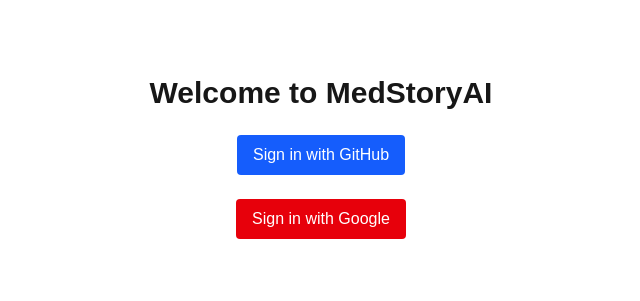
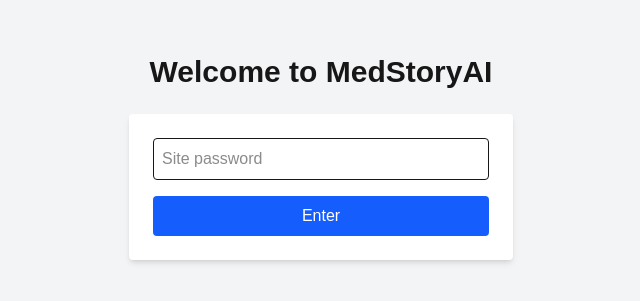
Before and after one commit to jaburnell920/medstory-ai, a Next.js app: page / in a window 1280 px wide. Shown: the part 243-544 px from the top of the page, without its empty margins (319-959 px from the left). Built offline with nearby package versions, Linux system fonts and the light colour scheme; no server answers.

Commit message:
updated login

```diff
--- a/package.json
+++ b/package.json
@@ -14,7 +14,6 @@
     "mongodb": "^6.17.0",
     "mongoose": "^8.15.1",
     "next": "15.3.3",
-    "next-auth": "^4.24.11",
     "openai": "^5.1.0",
     "react": "^19.0.0",
     "react-dom": "^19.0.0",
--- /dev/null
+++ b/src/app/api/auth-password/route.ts
@@ -0,0 +1,18 @@
+import { NextRequest, NextResponse } from 'next/server';
+
+export async function POST(req: NextRequest) {
+  const { password } = await req.json();
+  const correctPassword = process.env.SITE_PASSWORD;
+
+  if (password === correctPassword) {
+    const res = NextResponse.json({ success: true });
+    res.cookies.set('medstory-auth', password, {
+      httpOnly: true,
+      path: '/',
+      maxAge: 60 * 60 * 24 * 7, // 1 week
+    });
+    return res;
+  }
+
+  return NextResponse.json({ error: 'Invalid password' }, { status: 401 });
+}
--- a/src/app/api/auth/[...nextauth]/route.ts
+++ /dev/null
@@ -1,7 +0,0 @@
-import NextAuth from 'next-auth';
-import { authOptions } from '@/lib/authOptions';
-
-const handler = NextAuth(authOptions);
-
-export const GET = handler;
-export const POST = handler;
--- a/src/app/api/openai/route.ts
+++ b/src/app/api/openai/route.ts
@@ -1,4 +1,3 @@
-/* eslint-disable */
 import { NextRequest, NextResponse } from 'next/server';
 import OpenAI from 'openai';
 
@@ -31,29 +30,29 @@
         `;
 
   try {
-    // const chatCompletion = await openai.chat.completions.create({
-    //   model: 'gpt-3.5-turbo',
-    //   messages: [
-    //     {
-    //       role: 'system',
-    //       content: 'You are a helpful assistant for scientific storytelling.',
-    //     },
-    //     {
-    //       role: 'user',
-    //       content: prompt,
-    //     },
-    //   ],
+    const chatCompletion = await openai.chat.completions.create({
+      model: 'gpt-3.5-turbo',
+      messages: [
+        {
+          role: 'system',
+          content: 'You are a helpful assistant for scientific storytelling.',
+        },
+        {
+          role: 'user',
+          content: prompt,
+        },
+      ],
+    });
+
+    return NextResponse.json({ result: chatCompletion.choices[0].message.content });
+
+    // return NextResponse.json({
+    //   result: `Tension:
+    //   In a world where kidney stones cause excruciating pain and inefficiency in daily life, urologists face the ongoing challenge of providing effective treatments to prevent reoccurrence in their patients. Despite various therapeutic approaches, many individuals still endure the agony of kidney stone formation, prompting urologists to seek innovative solutions to improve patient outcomes and quality of life.
+
+    //   Resolution:
+    //   Introducing magnesium as a potential game-changer in the prevention of kidney stones. Through in-depth research and clinical trials, urologists discover the promising role of magnesium in inhibiting the formation of crystals that lead to stone development. As urologists delve deeper into the science behind magnesium's mechanisms of action, they uncover a new avenue for personalized treatment strategies, empowering them to offer their patients a proactive and effective approach to managing kidney stone recurrence.,`,
     // });
-
-    // return NextResponse.json({ result: chatCompletion.choices[0].message.content });
-
-    return NextResponse.json({
-      result: `Tension:
-      In a world where kidney stones cause excruciating pain and inefficiency in daily life, urologists face the ongoing challenge of providing effective treatments to prevent reoccurrence in their patients. Despite various therapeutic approaches, many individuals still endure the agony of kidney stone formation, prompting urologists to seek innovative solutions to improve patient outcomes and quality of life.
-
-      Resolution:
-      Introducing magnesium as a potential game-changer in the prevention of kidney stones. Through in-depth research and clinical trials, urologists discover the promising role of magnesium in inhibiting the formation of crystals that lead to stone development. As urologists delve deeper into the science behind magnesium's mechanisms of action, they uncover a new avenue for personalized treatment strategies, empowering them to offer their patients a proactive and effective approach to managing kidney stone recurrence.,`,
-    });
   } catch (error) {
     console.error('OpenAI Error:', error);
     return NextResponse.json({ error: 'Failed to generate content' }, { status: 500 });
--- a/src/app/dashboard/page.tsx
+++ b/src/app/dashboard/page.tsx
@@ -1,7 +1,6 @@
 // src/app/dashboard/page.tsx
 'use client';
 
-import { useSession, signOut } from 'next-auth/react';
 import { useRouter } from 'next/navigation';
 import { useEffect, useState } from 'react';
 import { usePathname } from 'next/navigation';
@@ -11,9 +10,6 @@
 import clsx from 'clsx';
 
 export default function Dashboard() {
-  const { status } = useSession();
-  const { data: session } = useSession();
-
   const pathname = usePathname();
 
   const router = useRouter();
@@ -91,8 +87,9 @@
     <div className="flex min-h-screen text-black">
       {/* Sidebar */}
       <aside className="w-72 bg-[#002F6C] text-white flex flex-col p-6">
-        <h2 className="text-2xl font-bold text-orange-400 mb-4">
-          MEDSTORY<span className="text-white">AI</span>
+        <h2 className="text-2xl font-bold mb-4">
+          <span style={{ color: '#35b4fc' }}>MEDSTORY</span>
+          <span style={{ color: '#ff914d' }}>AI</span>
         </h2>
 
         <nav className="flex flex-col space-y-6 text-sm">
@@ -249,22 +246,11 @@
             </ul>
           </div>
         </nav>
-
-        {/* Sign out button */}
-        <p className=" mt-auto px-3 py-1.5 rounded self-start ml-24 text-xs text-gray-400">
-          Hello, {session?.user?.name || 'Guest'}!
-        </p>
-        <button
-          onClick={() => signOut()}
-          className="mt-auto bg-red-600 hover:bg-red-700 px-3 py-1.5 rounded text-sm font-semibold self-start ml-24"
-        >
-          Sign out
-        </button>
       </aside>
 
       {/* Main Content */}
       <main className="flex-1 bg-gray-50 p-12">
-        <h1 className="text-3xl font-extrabold text-gray-900 mb-10">
+        <h1 className="text-3xl font-extrabold text-[#063471] mb-10">
           Welcome to Core Story Concept creation!
         </h1>
         <p className="text-sm text-gray-600 mb-10">
--- /dev/null
+++ b/src/app/enter/page.tsx
@@ -0,0 +1,15 @@
+'use client';
+
+export default function EnterPage() {
+  const handleSubmit = (e: React.FormEvent) => {
+    e.preventDefault();
+    console.log('form submitted!');
+  };
+
+  return (
+    <form onSubmit={handleSubmit}>
+      <input type="text" placeholder="test input" />
+      <button type="submit">Submit</button>
+    </form>
+  );
+}
--- a/src/app/layout.tsx
+++ b/src/app/layout.tsx
@@ -1,17 +1,14 @@
-'use client';
+// src/app/layout.tsx
 
 import './globals.css';
-import { SessionProvider } from 'next-auth/react';
 import { Toaster } from 'react-hot-toast';
 
 export default function RootLayout({ children }: { children: React.ReactNode }) {
   return (
     <html lang="en">
       <body>
-        <SessionProvider>
-          <Toaster position="top-center" reverseOrder={false} />
-          {children}
-        </SessionProvider>
+        <Toaster />
+        {children}
       </body>
     </html>
   );
--- a/src/app/page.tsx
+++ b/src/app/page.tsx
@@ -1,38 +1,49 @@
 'use client';
 
-import { signIn, useSession } from 'next-auth/react';
+import { useState } from 'react';
 import { useRouter } from 'next/navigation';
-import { useEffect } from 'react';
 
 export default function Home() {
-  const { data: session } = useSession();
   const router = useRouter();
+  const [password, setPassword] = useState('');
+  const [error, setError] = useState('');
 
-  useEffect(() => {
-    if (session) {
+  const handlePasswordLogin = async (e: React.FormEvent) => {
+    e.preventDefault();
+    const res = await fetch('/api/auth-password', {
+      method: 'POST',
+      credentials: 'include',
+      headers: { 'Content-Type': 'application/json' },
+      body: JSON.stringify({ password }),
+    });
+
+    if (res.ok) {
       router.push('/dashboard');
+    } else {
+      setError('Incorrect password');
     }
-  }, [session, router]);
+  };
 
   return (
-    <main className="flex flex-col min-h-screen items-center justify-center gap-6">
+    <main className="flex flex-col min-h-screen items-center justify-center gap-6 bg-gray-100">
       <h1 className="text-3xl font-bold">Welcome to MedStoryAI</h1>
-      {!session ? (
-        <>
-          <button
-            className="bg-blue-600 text-white px-4 py-2 rounded hover:bg-blue-700"
-            onClick={() => signIn('github', { callbackUrl: '/dashboard' })}
-          >
-            Sign in with GitHub
-          </button>
-          <button
-            className="bg-red-600 text-white px-4 py-2 rounded hover:bg-red-700"
-            onClick={() => signIn('google', { callbackUrl: '/dashboard' })}
-          >
-            Sign in with Google
-          </button>
-        </>
-      ) : null}
+
+      <form
+        onSubmit={handlePasswordLogin}
+        className="space-y-4 bg-white p-6 rounded shadow-md w-full max-w-sm"
+      >
+        <input
+          type="password"
+          placeholder="Site password"
+          value={password}
+          onChange={(e) => setPassword(e.target.value)}
+          className="border p-2 w-full rounded"
+        />
+        {error && <p className="text-red-600 text-sm">{error}</p>}
+        <button type="submit" className="bg-blue-600 text-white px-4 py-2 rounded w-full">
+          Enter
+        </button>
+      </form>
     </main>
   );
 }
--- /dev/null
+++ b/src/middleware.ts
@@ -0,0 +1,21 @@
+import { NextRequest, NextResponse } from 'next/server';
+
+const PUBLIC_PATHS = ['/', '/favicon.ico', '/api/auth-password'];
+
+export function middleware(request: NextRequest) {
+  const { pathname } = request.nextUrl;
+
+  if (PUBLIC_PATHS.includes(pathname) || pathname.startsWith('/_next')) {
+    return NextResponse.next();
+  }
+
+  const cookie = request.cookies.get('medstory-auth')?.value;
+
+  if (cookie === process.env.SITE_PASSWORD) {
+    return NextResponse.next();
+  }
+
+  const url = request.nextUrl.clone();
+  url.pathname = '/';
+  return NextResponse.redirect(url);
+}
--- /dev/null
+++ b/tailwind.config.js
@@ -0,0 +1,11 @@
+// tailwind.config.js
+module.exports = {
+  theme: {
+    extend: {
+      colors: {
+        medblue: '#35b4fc',
+        medorange: '#ff914d',
+      },
+    },
+  },
+};
```
Also changed, not shown: public/core_story_concept_creation.jpg (renamed from public/core_story_concept_creation.png), 1 other file (tests, documents, lock files or other folders).
